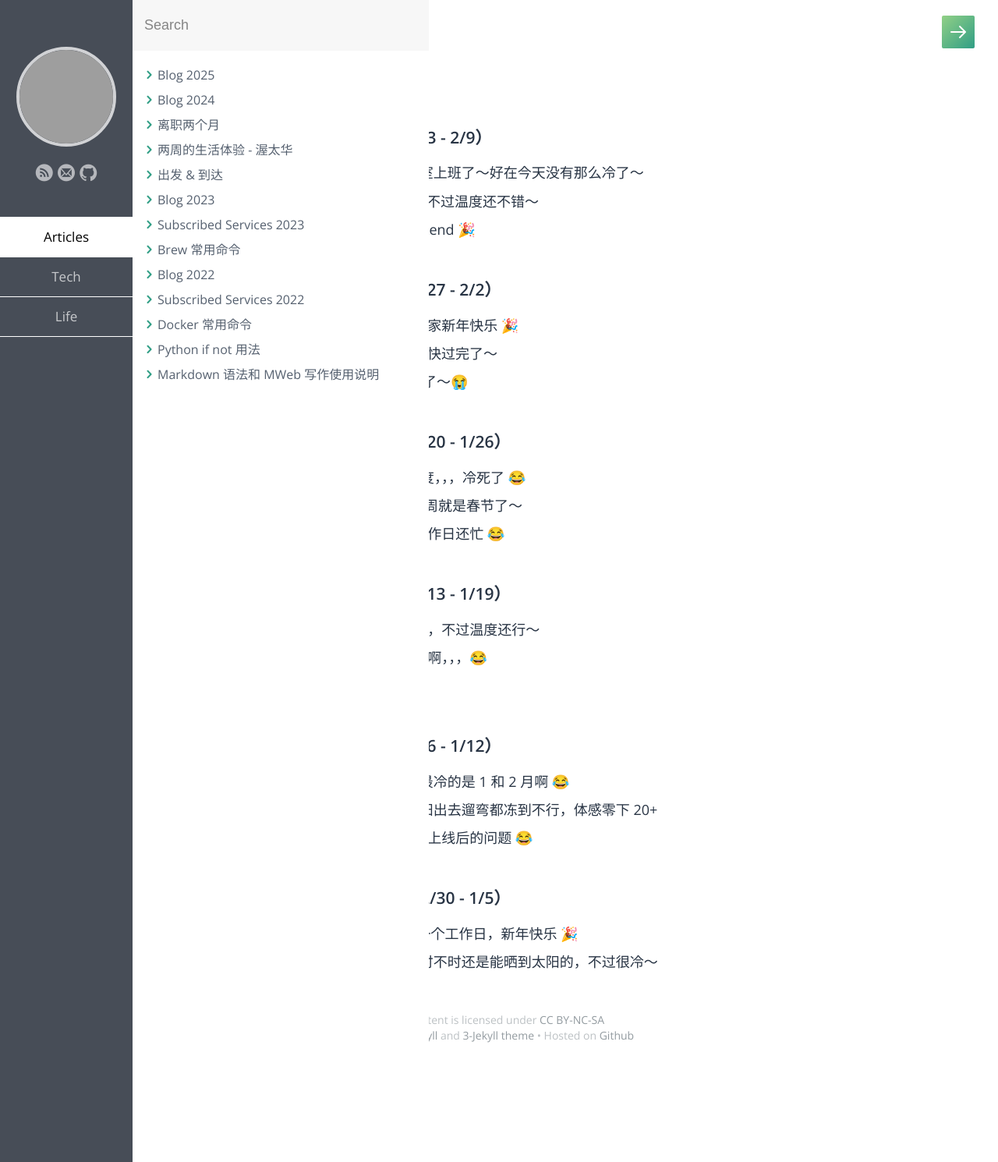
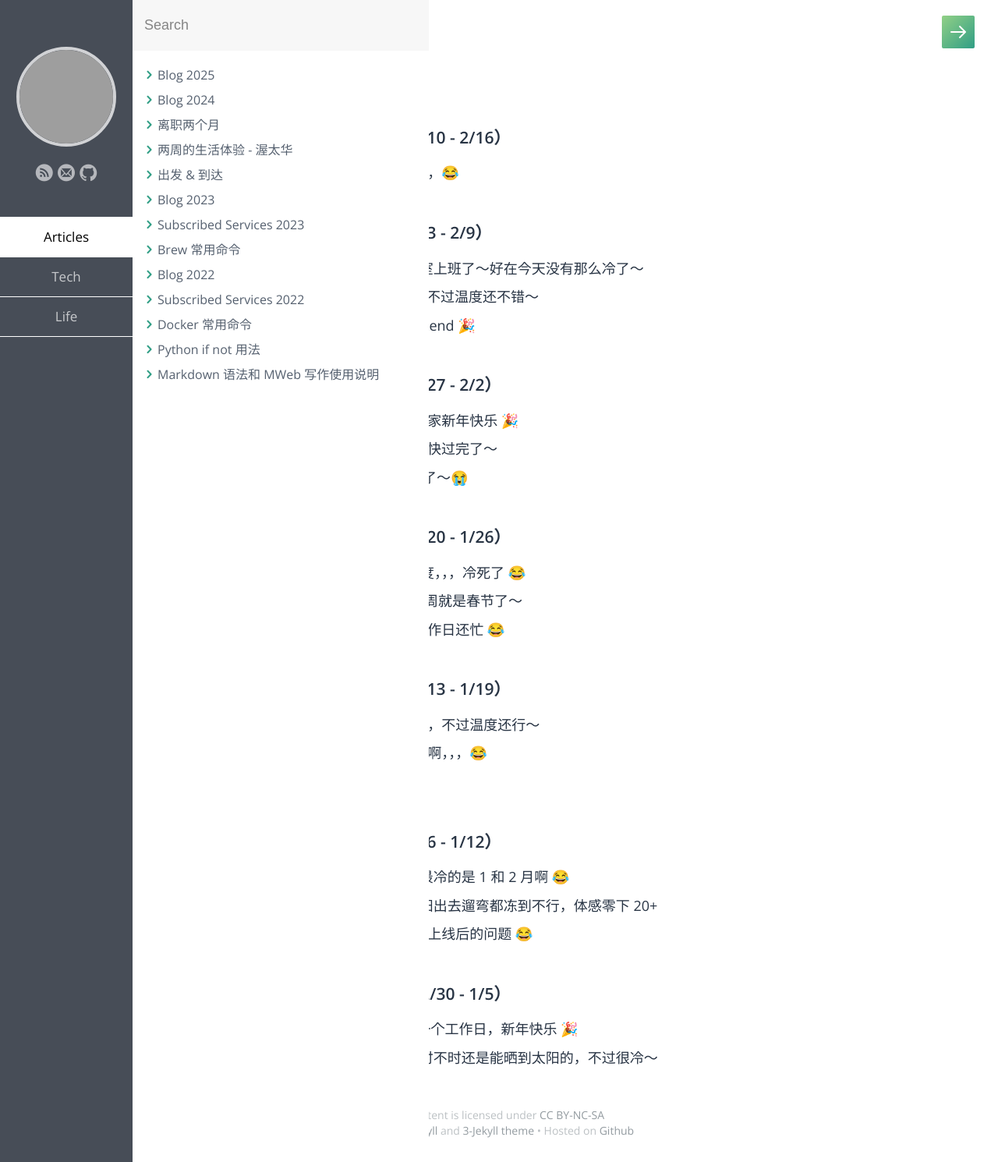
Before and after one commit to samxupeiran/samxupeiran.github.io, a Jekyll site: the page built from _posts/life/2025-01-02-my-blog.md, in a window 1280 px wide. Shown: the whole page at 78% size. Built offline with Jekyll 4.4.1, drawn with Linux system fonts in a browser that asks for light colours; some web fonts are replaced; grey boxes are pictures that could not be loaded.

Commit message:
feat: add weekly blog 2/10

```diff
--- a/_posts/life/2025-01-02-my-blog.md
+++ b/_posts/life/2025-01-02-my-blog.md
@@ -5,6 +5,9 @@ category: Life
 tags: Blog
 ---
 
+
+- ### 2025 年 2 月 第 2 周（2/10 - 2/16）
+     - 2/10 最近真的是悲催啊，，，😂
 
 - ### 2025 年 2 月 第 1 周（2/3 - 2/9）
      - 2/3 周一了，这周在办公室上班了～好在今天没有那么冷了～
```
